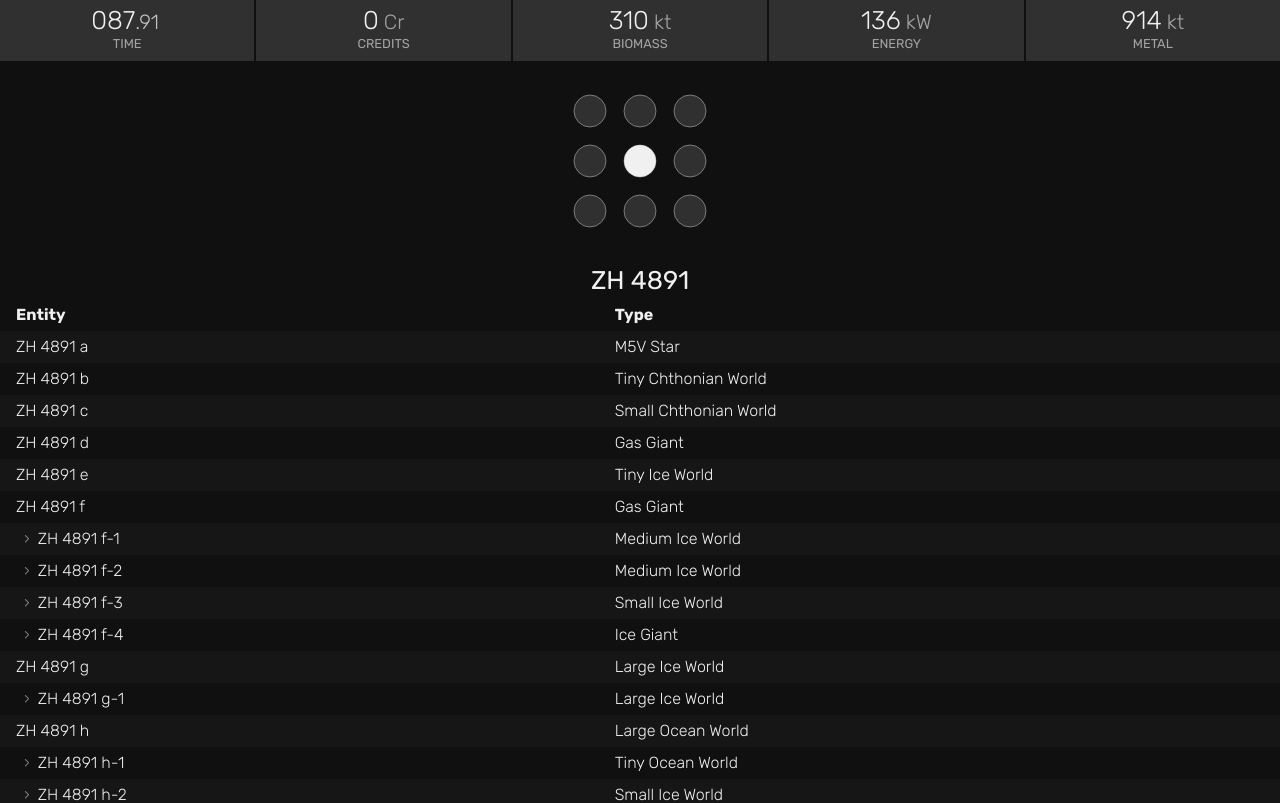
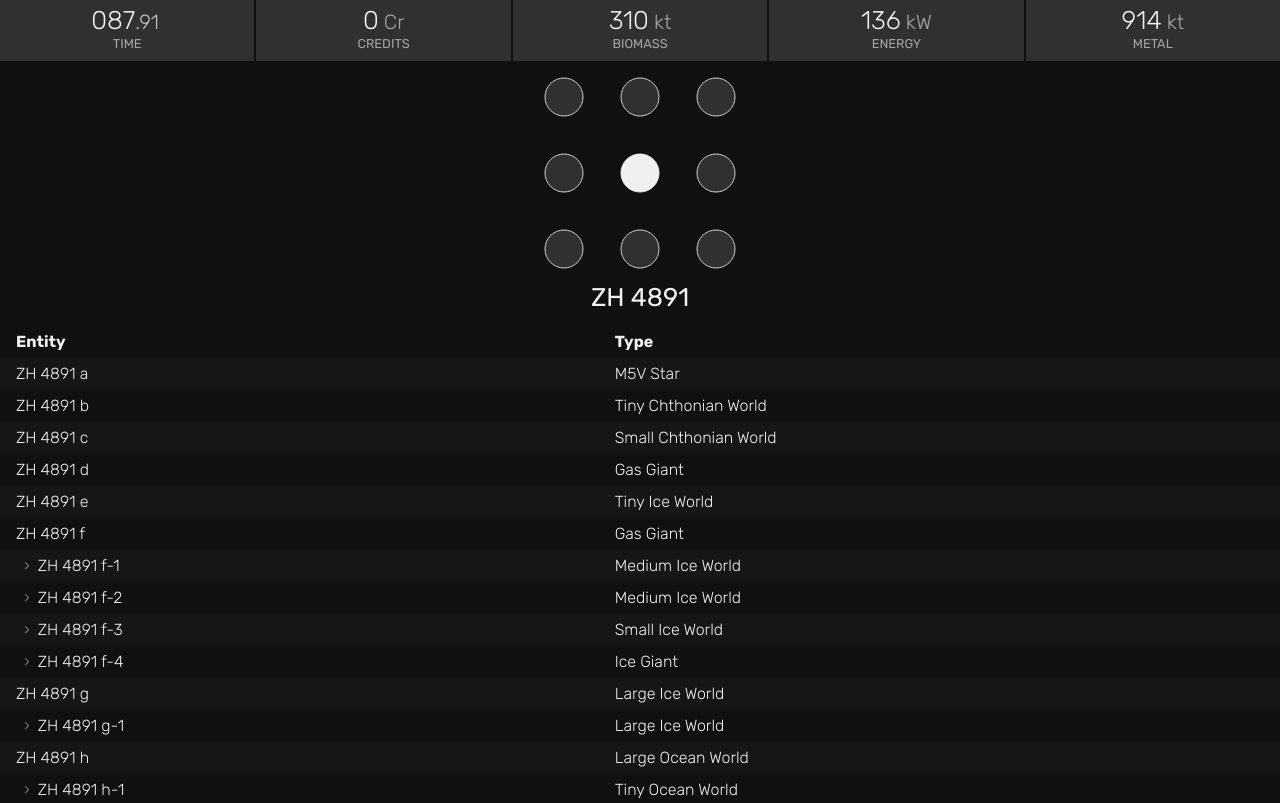
Before and after one commit to joshforisha/space-game, a React (Vite) app: page / in a window 1280 px wide. Shown: the top 803 px of the page. Built offline with nearby package versions, Linux system fonts and the light colour scheme.

Commit message:
Improve ClusterMap rendering

```diff
--- a/src/view/cluster-map.tsx
+++ b/src/view/cluster-map.tsx
@@ -2,13 +2,15 @@ import * as React from 'react'
 import styled, { css } from 'styled-components'
 import { selectSystem } from '~/lib/actions'
 import { useModel } from '~/view/model'
+
+const svgSize = 192
 
 const Circle = styled.circle`
   cursor: pointer;
   fill: var(--dark-gray);
   stroke: var(--light-gray);
   stroke-width: 1px;
-  transition: fill 100ms ease-out;
+  transition: fill 100ms ease-out, stroke 100ms ease-out;
 
   ${({ current }) => !current && css`
     &:hover {
@@ -18,6 +20,7 @@ const Circle = styled.circle`
 
   ${({ current }) => current && css`
     fill: var(--white);
+    stroke: var(--white);
   `}
 `
 
@@ -25,15 +28,18 @@ const Container = styled.div`
   align-items: center;
   display: flex;
   flex-direction: column;
+  padding: var(--medium);
 `
 
 const SystemName = styled.span`
   font-size: 1.6rem;
+  line-height: 1;
+  margin-top: var(--medium);
 `
 
 const Svg = styled.svg`
-  height: 200px;
-  width: 200px;
+  height: ${svgSize}px;
+  width: ${svgSize}px;
 `
 
 export function ClusterMap () {
@@ -47,15 +53,15 @@ export function ClusterMap () {
       onClick={() => dispatch(selectSystem(system.id))}
       onMouseOver={() => setDisplayName(system.name)}
       onMouseOut={() => setDisplayName(currentSystem.name)}
-      r='32'
-      cx={((i % 3) + 1) * 100}
-      cy={(Math.floor(i / 3) + 1) * 100}
+      r='19'
+      cx={20 + (i % 3) * 76}
+      cy={20 + (Math.floor(i / 3)) * 76}
     />
   )
 
   return (
     <Container>
-      <Svg viewBox='0 0 400 400'>
+      <Svg viewBox={`0 0 ${svgSize} ${svgSize}`}>
         {systemCircles}
       </Svg>
       <SystemName>{displayName}</SystemName>
```
